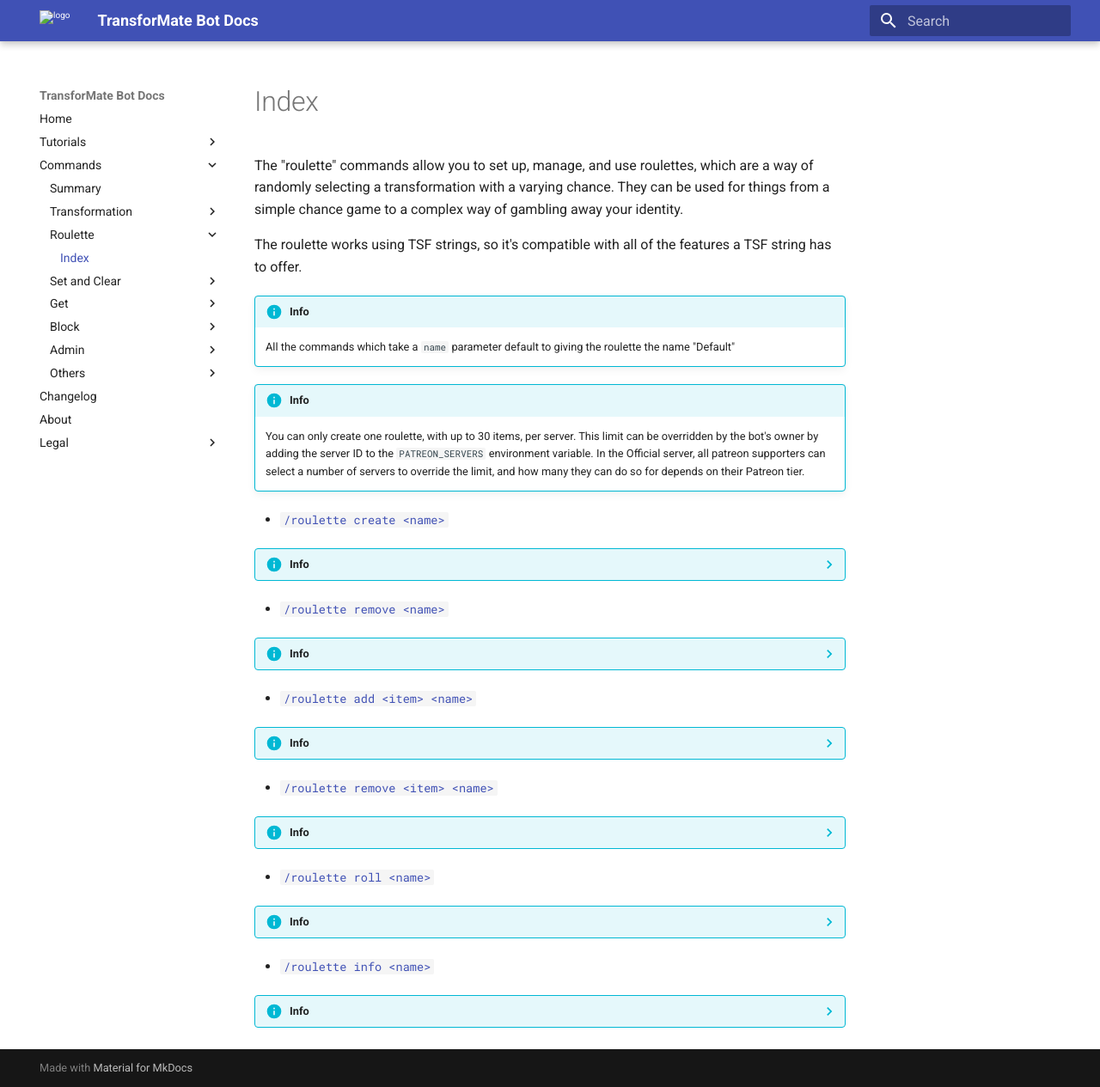
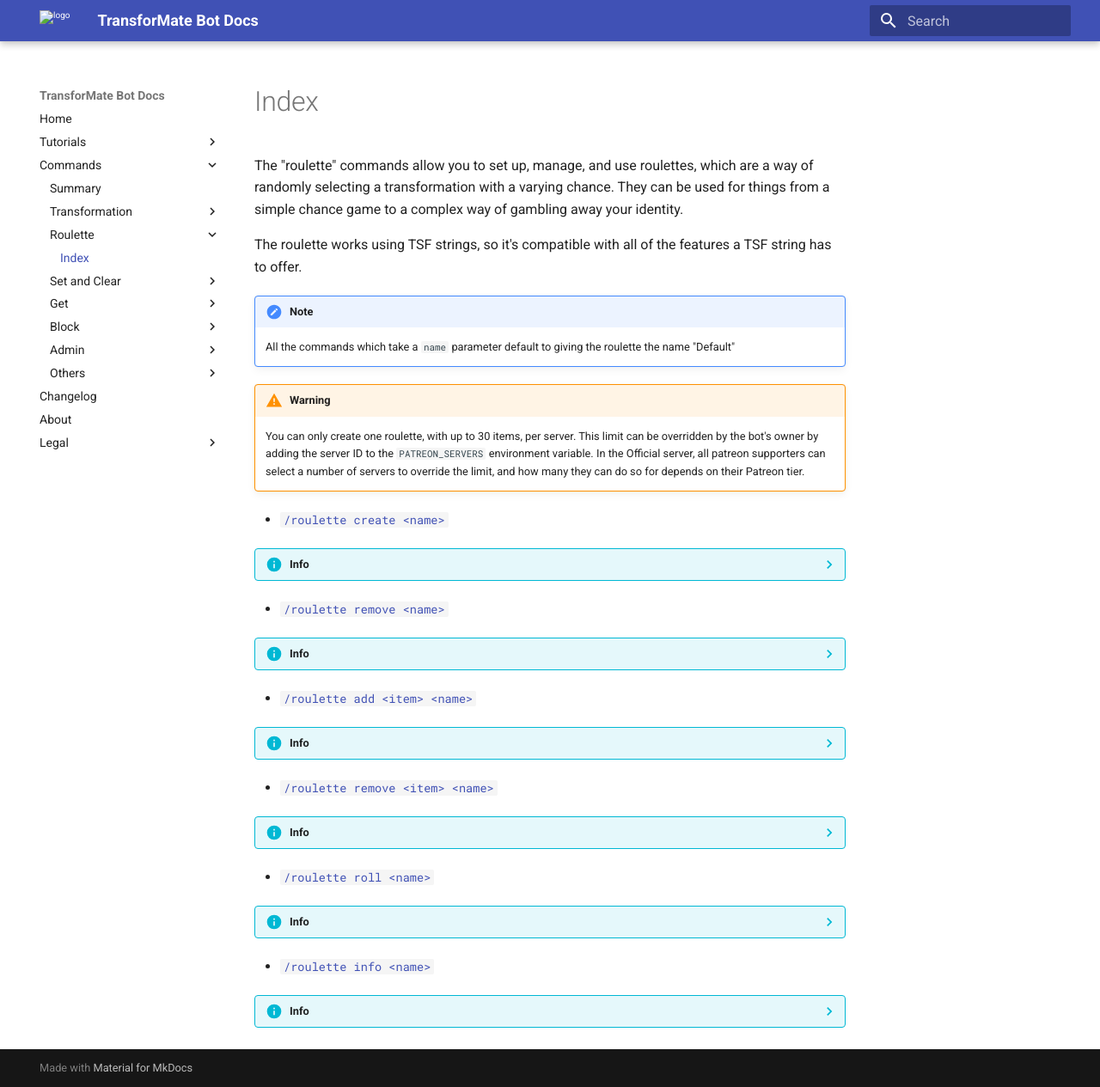
Before and after one commit to dorythecat/TransforMate, an MkDocs documentation site: the page built from docs/commands/roulette/index.md, in a window 1280 px wide and 1265 px high. Shown: the whole window at 86% size. Built offline with MkDocs 1.6.1 and Material for MkDocs 9.7.7, drawn with Linux system fonts in a browser that asks for light colours.

Commit message:
Imrpoved roulette index a tiny bit further, nothing much

```diff
--- a/docs/commands/roulette/index.md
+++ b/docs/commands/roulette/index.md
@@ -5,11 +5,11 @@
 The roulette works using TSF strings, so it's compatible with all of the features a TSF
 string has to offer.
 
-!!! info
+!!! note
     All the commands which take a `name` parameter default to giving the roulette the
     name "Default"
 
-!!! info
+!!! warning
     You can only create one roulette, with up to 30 items, per server. This limit can be
     overridden by the bot's owner by adding the server ID to the `PATREON_SERVERS`
     environment variable. In the Official server, all patreon supporters can select a
```
